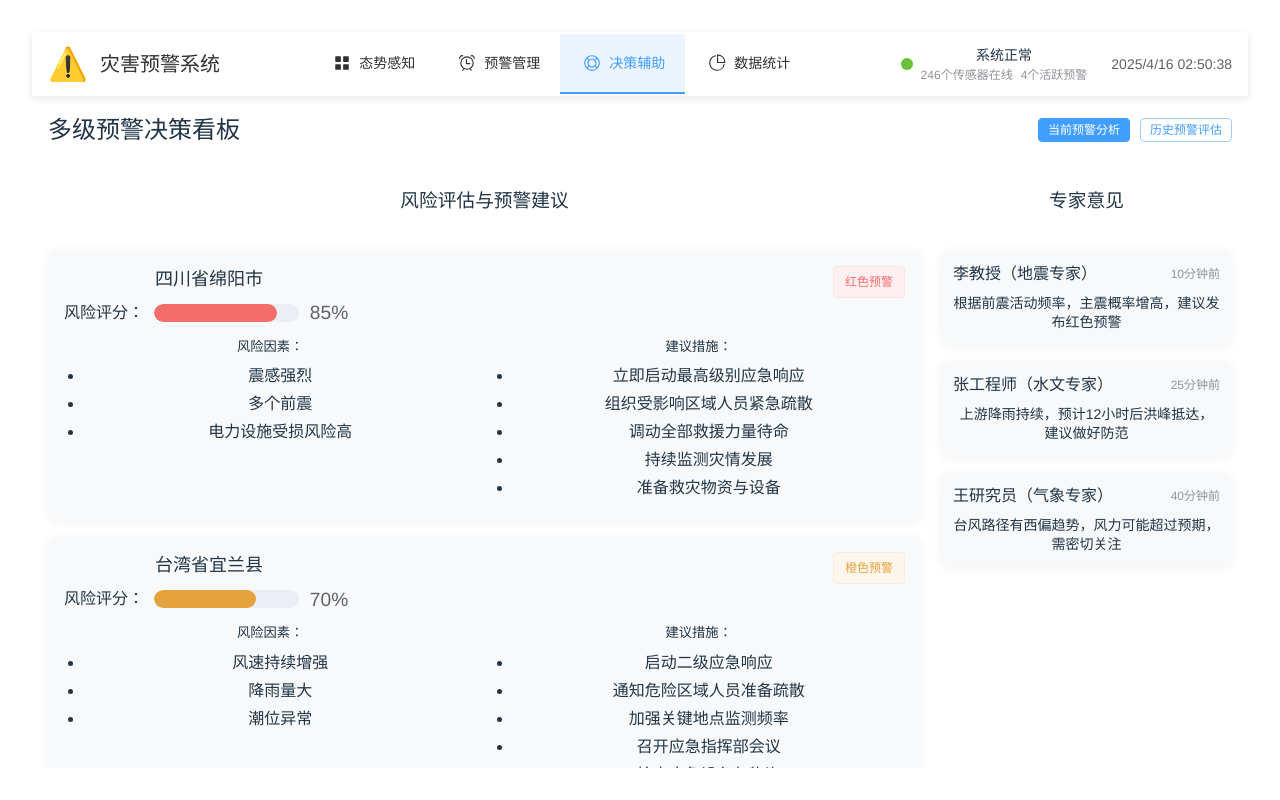
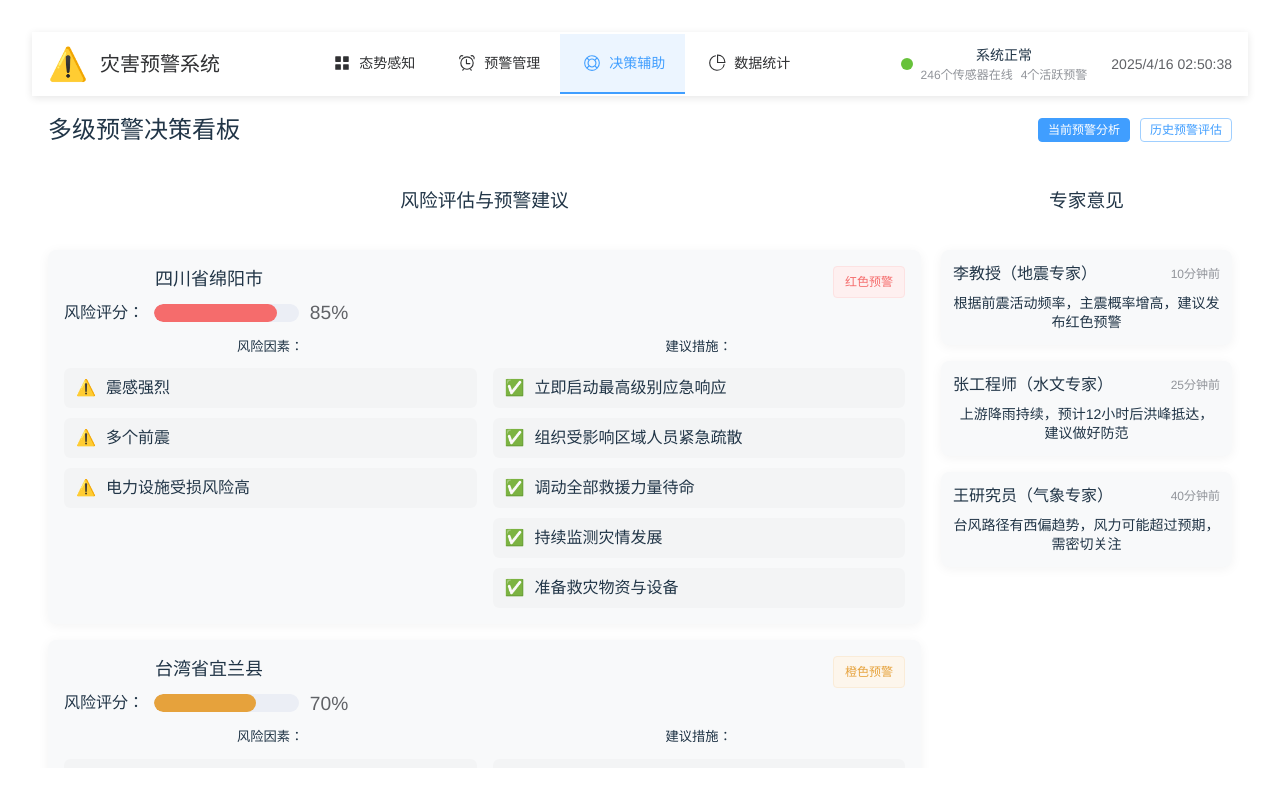
Before and after one commit to BIT-UML-Group/alert-demo, a Vue app: page / in a window 1280 px wide. Both pictures are taken after a click on the item "决策辅助". Built offline with nearby package versions, Linux system fonts and the light colour scheme.

Commit message:
重构 AlertCard 和 DecisionDashboard 组件，使用自定义列表样式替代传统的无序列表，增强了用户界面的可读性和视觉效果，同时调整了相关样式以适应新结构。

```diff
--- a/src/components/AlertCard.vue
+++ b/src/components/AlertCard.vue
@@ -49,11 +49,12 @@ const formattedTime = computed(() => {
       </div>
       <div class="alert-actions">
         <h4>建议采取的措施：</h4>
-        <ul>
-          <li v-for="(action, index) in alert.recommendedActions" :key="index">
-            {{ action }}
-          </li>
-        </ul>
+        <div class="custom-list">
+          <div v-for="(action, index) in alert.recommendedActions" :key="index" class="list-item">
+            <span class="list-icon">✅</span>
+            <span>{{ action }}</span>
+          </div>
+        </div>
       </div>
     </div>
   </div>
@@ -116,16 +117,38 @@ const formattedTime = computed(() => {
 
 .alert-actions h4 {
   margin-top: 0;
-  margin-bottom: 8px;
+  margin-bottom: 12px;
+  text-align: center;
 }
 
-.alert-actions ul {
-  margin: 0;
-  padding-left: 20px;
+/* 自定义列表样式 */
+.custom-list {
+  display: flex;
+  flex-direction: column;
+  gap: 10px;
+  width: 100%;
 }
 
-.alert-actions li {
-  margin-bottom: 4px;
+.list-item {
+  display: flex;
+  align-items: center;
+  background-color: rgba(0, 0, 0, 0.02);
+  border-radius: 6px;
+  padding: 8px 12px;
+  transition: all 0.2s ease;
+}
+.list-item span {
+  text-align: left;
+}
+
+.list-item:hover {
+  transform: translateY(-2px);
+  box-shadow: 0 2px 8px rgba(0, 0, 0, 0.08);
+}
+
+.list-icon {
+  margin-right: 10px;
+  font-size: 16px;
 }
 
 @media (prefers-color-scheme: dark) {
@@ -147,6 +170,10 @@ const formattedTime = computed(() => {
     color: rgba(255, 255, 255, 0.87);
   }
 
+  .list-item {
+    background-color: rgba(255, 255, 255, 0.05);
+  }
+
   .alert-footer {
     border-top: 1px solid #444;
   }
--- a/src/components/DecisionDashboard.vue
+++ b/src/components/DecisionDashboard.vue
@@ -144,20 +144,22 @@ const decisionRecommendations = computed(() => {
           <div class="decision-body">
             <div class="risk-factors">
               <h5>风险因素：</h5>
-              <ul>
-                <li v-for="(factor, fIndex) in decision.factors" :key="fIndex">
-                  {{ factor }}
-                </li>
-              </ul>
+              <div class="custom-list">
+                <div v-for="(factor, fIndex) in decision.factors" :key="fIndex" class="list-item">
+                  <span class="list-icon">⚠️</span>
+                  <span>{{ factor }}</span>
+                </div>
+              </div>
             </div>
 
             <div class="recommended-actions">
               <h5>建议措施：</h5>
-              <ul>
-                <li v-for="(action, aIndex) in decision.actions" :key="aIndex">
-                  {{ action }}
-                </li>
-              </ul>
+              <div class="custom-list">
+                <div v-for="(action, aIndex) in decision.actions" :key="aIndex" class="list-item">
+                  <span class="list-icon">✅</span>
+                  <span>{{ action }}</span>
+                </div>
+              </div>
             </div>
           </div>
         </div>
@@ -220,12 +222,24 @@ const decisionRecommendations = computed(() => {
 
       <div class="lessons-learned">
         <h3>主要经验教训</h3>
-        <ul>
-          <li>预警信息的精准性与时效性是关键，需持续提升预测模型准确度</li>
-          <li>多渠道发布预警信息可有效提高覆盖率，尤其是对老人与偏远地区居民</li>
-          <li>提前部署专业应急队伍能显著提高救援效率</li>
-          <li>预警后的应急指令需要更加清晰、具体，避免模糊表述</li>
-        </ul>
+        <div class="custom-list centered-list">
+          <div class="list-item">
+            <span class="list-icon">📊</span>
+            <span>预警信息的精准性与时效性是关键，需持续提升预测模型准确度</span>
+          </div>
+          <div class="list-item">
+            <span class="list-icon">📱</span>
+            <span>多渠道发布预警信息可有效提高覆盖率，尤其是对老人与偏远地区居民</span>
+          </div>
+          <div class="list-item">
+            <span class="list-icon">👥</span>
+            <span>提前部署专业应急队伍能显著提高救援效率</span>
+          </div>
+          <div class="list-item">
+            <span class="list-icon">📝</span>
+            <span>预警后的应急指令需要更加清晰、具体，避免模糊表述</span>
+          </div>
+        </div>
       </div>
     </div>
   </div>
@@ -315,18 +329,40 @@ const decisionRecommendations = computed(() => {
 .risk-factors h5,
 .recommended-actions h5 {
   margin-top: 0;
-  margin-bottom: 8px;
+  margin-bottom: 12px;
+  text-align: center;
 }
 
-.risk-factors ul,
-.recommended-actions ul {
-  margin: 0;
-  padding-left: 20px;
+/* 自定义列表样式 */
+.custom-list {
+  display: flex;
+  flex-direction: column;
+  gap: 10px;
+  width: 100%;
 }
 
-.risk-factors li,
-.recommended-actions li {
-  margin-bottom: 4px;
+.list-item {
+  display: flex;
+  align-items: center;
+  background-color: rgba(0, 0, 0, 0.02);
+  border-radius: 6px;
+  padding: 8px 12px;
+  transition: all 0.2s ease;
+}
+
+.list-item:hover {
+  transform: translateY(-2px);
+  box-shadow: 0 2px 8px rgba(0, 0, 0, 0.08);
+}
+
+.list-icon {
+  margin-right: 10px;
+  font-size: 16px;
+}
+
+.centered-list {
+  max-width: 800px;
+  margin: 0 auto;
 }
 
 .expert-section {
@@ -387,12 +423,9 @@ const decisionRecommendations = computed(() => {
   font-weight: bold;
 }
 
-.lessons-learned ul {
-  padding-left: 20px;
-}
-
-.lessons-learned li {
-  margin-bottom: 8px;
+.lessons-learned h3 {
+  text-align: center;
+  margin-bottom: 20px;
 }
 
 @media (prefers-color-scheme: dark) {
@@ -421,6 +454,10 @@ const decisionRecommendations = computed(() => {
     color: rgba(255, 255, 255, 0.87);
   }
 
+  .list-item {
+    background-color: rgba(255, 255, 255, 0.05);
+  }
+
   .history-table table {
     border-color: #444;
   }
```
